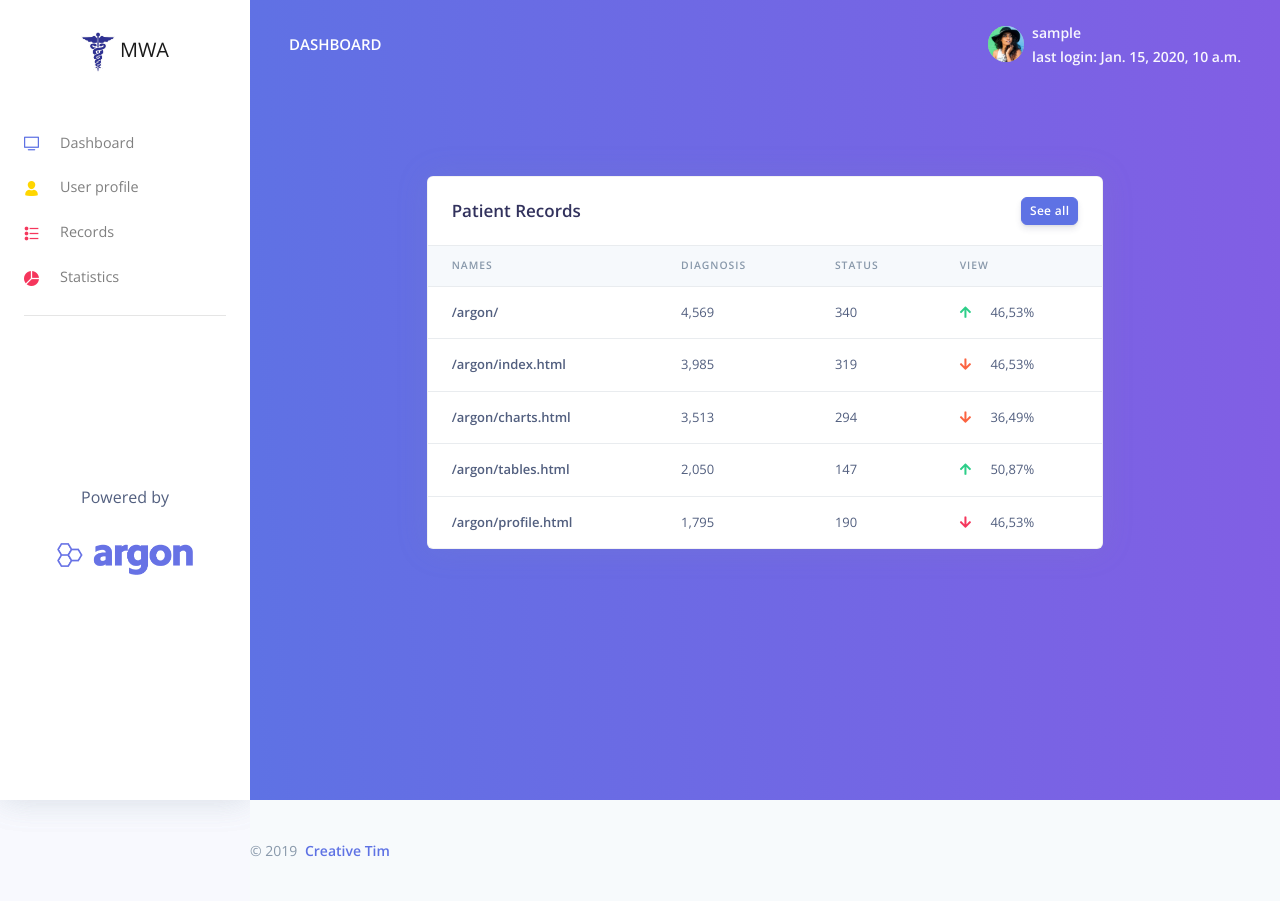
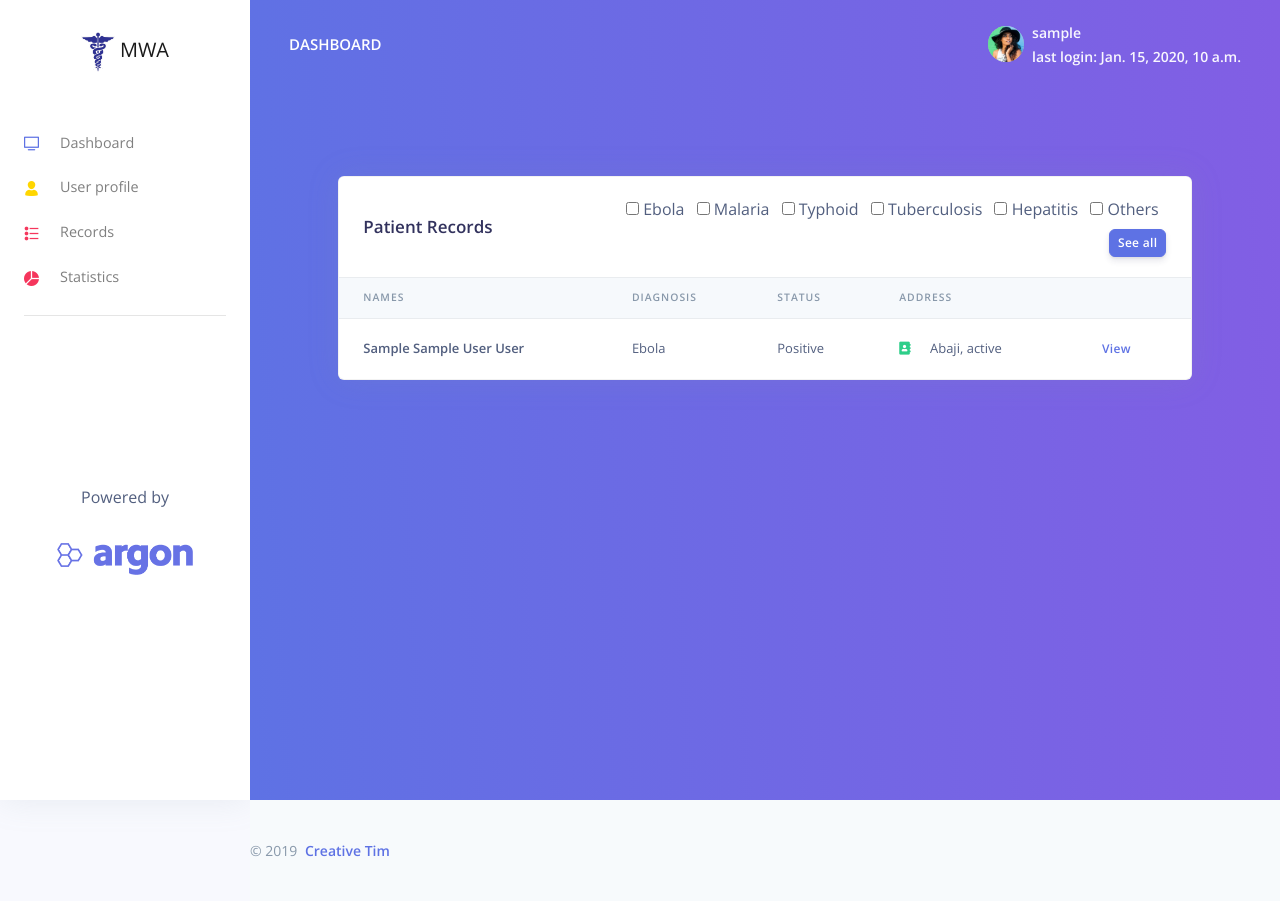
Before and after one commit to cyberorgnizm/mwa, a Django app: page /records/medical/ in a window 1280 px wide. Run offline with Django 3.2, Linux system fonts and the light colour scheme; the first user in the database is signed in; tables that the repository leaves empty hold one stand-in row (Sample ...); the page is wider than the window, and the part outside it is not shown; some libraries are stand-ins or nearby versions.

Commit message:
:hankey: Design patient record list template

```diff
--- a/records/models.py
+++ b/records/models.py
@@ -60,7 +60,7 @@ class ClinicalRecord(models.Model):
     illness = models.CharField(max_length=255, choices=TYPE)
     description = models.TextField()
     test_result = models.BooleanField(default=False)
-    patient = models.OneToOneField("profiles.Patient", on_delete=models.CASCADE)
+    patient = models.OneToOneField("profiles.Patient", on_delete=models.CASCADE, related_name="patient_record")
 
     def __str__(self):
         return self.illness
@@ -78,7 +78,7 @@ class LocationRecord(models.Model):
     )
     state = models.CharField(max_length=255, default="Abuja")
     town = models.CharField(max_length=255, choices=TOWN)
-    patient = models.OneToOneField("profiles.Patient", on_delete=models.CASCADE)
+    patient = models.OneToOneField("profiles.Patient", on_delete=models.CASCADE, related_name="patient_location")
 
     def __str__(self):
         return f"{self.town}, {self.state}"
--- a/records/templates/records/patient_list.html
+++ b/records/templates/records/patient_list.html
@@ -1,7 +1,6 @@
 {% extends "records/dashboard.html" %}
 {% load static %}
 {% block content %}
-    {% include "includes/side_navbar.html" %}
     <div class="main-content">
             <!-- Navbar -->
             <nav class="navbar navbar-top navbar-expand-md navbar-dark" id="navbar-main">
@@ -44,15 +43,33 @@
             <!-- Header -->
             <div class="header h-100vh bg-gradient-primary pb-8 pt-5 pt-md-8">
                 <div class="row mt-5">
-                    <div class="col-xl-8 mb-5 mb-xl-0 mx-auto">
+                    <div class="col-sm-11 col-xl-10 mb-5 mb-xl-0 mx-auto">
                         <div class="card shadow">
                             <div class="card-header border-0">
                             <div class="row align-items-center">
-                                <div class="col">
+                                <div class="col-md-3 col-sm-12">
                                 <h3 class="mb-0">Patient Records</h3>
                                 </div>
-                                <div class="col text-right">
-                                <a href="#!" class="btn btn-sm btn-primary">See all</a>
+                                <div class="col-md-9 col-sm-12 text-right">
+                                <label class="mr-2">
+                                    <input type="checkbox" value="Ebola"> Ebola
+                                </label>
+                                <label class="mr-2">
+                                    <input type="checkbox" value="Malaria"> Malaria
+                                </label>
+                                <label class="mr-2">
+                                    <input type="checkbox" value="Typhoid"> Typhoid
+                                </label>
+                                <label class="mr-2">
+                                    <input type="checkbox" value="Tuberculosis"> Tuberculosis
+                                </label>
+                                <label class="mr-2">
+                                    <input type="checkbox" value="Hepatitis"> Hepatitis
+                                </label>
+                                <label class="mr-2">
+                                    <input type="checkbox" value="Others"> Others
+                                </label>
+                                <a id="toggle_filter" href="#!" class="btn btn-sm btn-primary">See all</a>
                                 </div>
                             </div>
                             </div>
@@ -64,80 +81,36 @@
                                     <th scope="col">Names</th>
                                     <th scope="col">Diagnosis</th>
                                     <th scope="col">Status</th>
-                                    <th scope="col">View</th>
+                                    <th scope="col">Address</th>
+                                    <th scope="col"></th>
                                 </tr>
                                 </thead>
                                 <tbody>
+                                {% for patient in patients_list %}
                                     <tr>
                                         <th scope="row">
-                                    /argon/
+                                        {{patient.profile}}
                                         </th>
                                         <td>
-                                    4,569
+                                        {{patient.patient_record}}
+                                        </td>
+                                        {% if  patient.patient_record.test_result is True %}
+                                            <td>
+                                                Positive
+                                            </td>
+                                        {% else %}
+                                            <td>
+                                                Negative
+                                            </td>
+                                        {% endif %}
+                                        <td>
+                                        <i class="fas fa-address-book text-success mr-3"></i> {{patient.patient_location}}
                                         </td>
                                         <td>
-                                    340
-                                    </td>
-                                    <td>
-                                    <i class="fas fa-arrow-up text-success mr-3"></i> 46,53%
+                                            <a href="#" class="btn btn-sm btb-btn-outline-info">View</a>
                                         </td>
                                     </tr>
-                                <tr>
-                                    <th scope="row">
-                                    /argon/index.html
-                                    </th>
-                                    <td>
-                                    3,985
-                                    </td>
-                                    <td>
-                                    319
-                                    </td>
-                                    <td>
-                                    <i class="fas fa-arrow-down text-warning mr-3"></i> 46,53%
-                                    </td>
-                                </tr>
-                                <tr>
-                                    <th scope="row">
-                                    /argon/charts.html
-                                    </th>
-                                    <td>
-                                    3,513
-                                    </td>
-                                    <td>
-                                    294
-                                    </td>
-                                    <td>
-                                    <i class="fas fa-arrow-down text-warning mr-3"></i> 36,49%
-                                    </td>
-                                </tr>
-                                <tr>
-                                    <th scope="row">
-                                    /argon/tables.html
-                                    </th>
-                                    <td>
-                                    2,050
-                                    </td>
-                                    <td>
-                                    147
-                                    </td>
-                                    <td>
-                                    <i class="fas fa-arrow-up text-success mr-3"></i> 50,87%
-                                    </td>
-                                </tr>
-                                <tr>
-                                    <th scope="row">
-                                    /argon/profile.html
-                                    </th>
-                                    <td>
-                                    1,795
-                                    </td>
-                                    <td>
-                                    190
-                                    </td>
-                                    <td>
-                                    <i class="fas fa-arrow-down text-danger mr-3"></i> 46,53%
-                                    </td>
-                                </tr>
+                                {% endfor %}
                                 </tbody>
                             </table>
                             </div>
```
Lines whose indentation alone changed are shown as unchanged.
